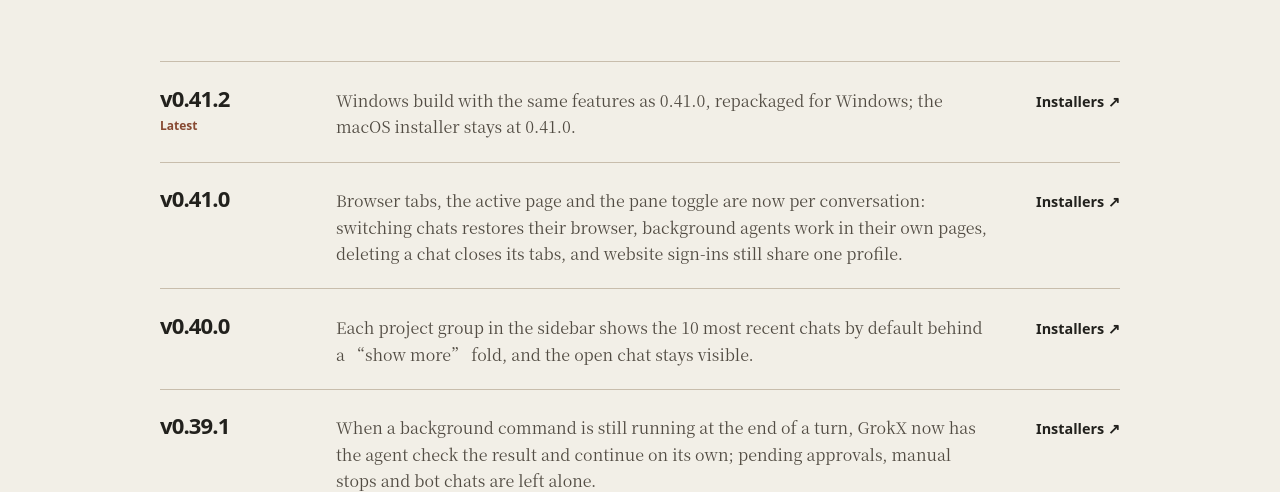
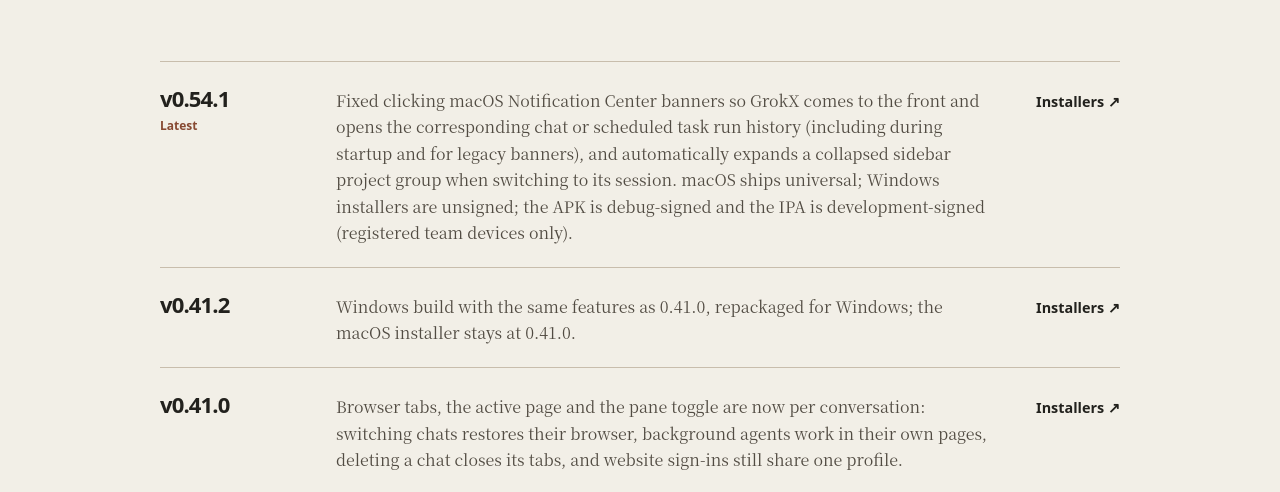
Before and after one commit to onedou/grokx-releases, a plain HTML site: page changelog.html in a window 1280 px wide. Shown: the part 326-818 px from the top of the page. Drawn offline with Linux system fonts and the light colour scheme; a web font is replaced by a local one.

Commit message:
Release 0.54.1: update changelog.html

```diff
--- a/changelog.html
+++ b/changelog.html
@@ -48,10 +48,17 @@
     <p data-en="See what changed in each public release of GrokX, from newest to oldest.">从新到旧查看 GrokX 各公开版本的改动和安装包。</p>
   </header>
   <ol class="releases">
+      <li id="v0.54.1">
+        <div class="release-version">
+          <h2>v0.54.1</h2>
+          <span class="latest" data-en="Latest">最新发布</span>
+        </div>
+        <p data-en="Fixed clicking macOS Notification Center banners so GrokX comes to the front and opens the corresponding chat or scheduled task run history (including during startup and for legacy banners), and automatically expands a collapsed sidebar project group when switching to its session. macOS ships universal; Windows installers are unsigned; the APK is debug-signed and the IPA is development-signed (registered team devices only).">修复 macOS 通知中心横幅点击无法唤起窗口或跳转到对应会话/定时任务运行记录的问题；点击通知切换到折叠项目中的会话时自动展开侧边栏对应项目分组。macOS 为通用包；Windows 为未签名安装包；APK 为调试签名，IPA 为开发签名（仅限团队已注册设备）。</p>
+        <a class="release-link" href="https://github.com/onedou/grokx-releases/releases/tag/v0.54.1"><span data-en="Installers">安装包</span> <span class="sr-only">v0.54.1</span><span aria-hidden="true">↗</span></a>
+      </li>
       <li id="v0.41.2">
         <div class="release-version">
           <h2>v0.41.2</h2>
-          <span class="latest" data-en="Latest">最新发布</span>
         </div>
         <p data-en="Windows build with the same features as 0.41.0, repackaged for Windows; the macOS installer stays at 0.41.0.">Windows 版本：功能与 0.41.0 相同，仅为 Windows 重新打包；macOS 安装包仍为 0.41.0。</p>
         <a class="release-link" href="https://github.com/onedou/grokx-releases/releases/tag/v0.41.2"><span data-en="Installers">安装包</span> <span class="sr-only">v0.41.2</span><span aria-hidden="true">↗</span></a>
```
